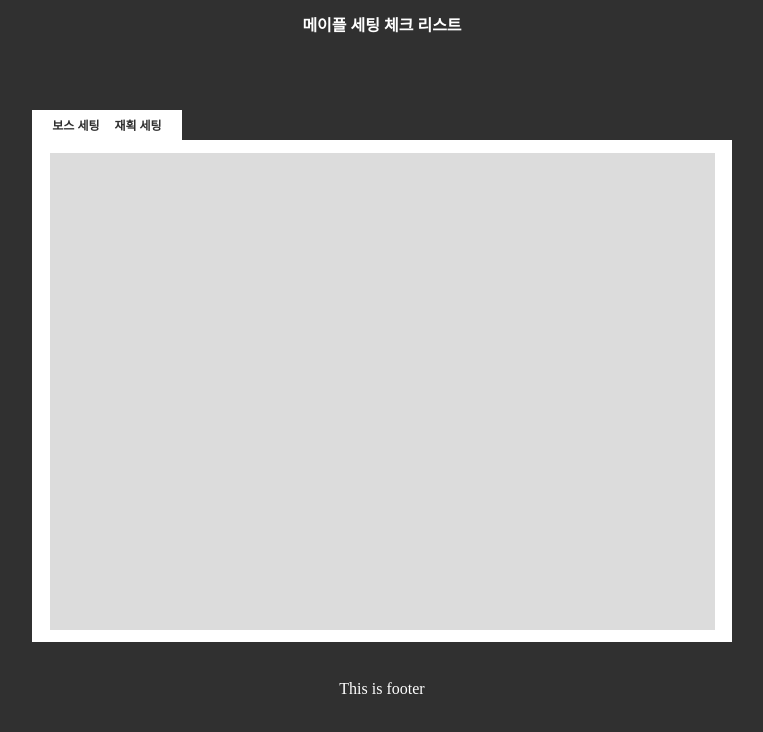
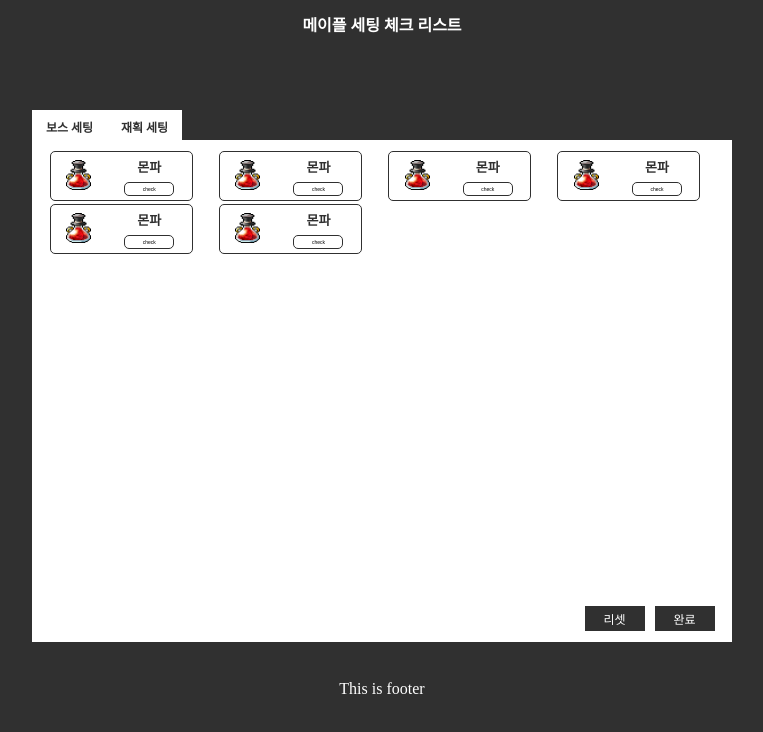
Before and after one commit to mcar100/maple_settings, a React (Create React App) app: page / in a window 1280 px wide. Shown: the top 732 px of the page, without its empty margins (258-1021 px from the left). Built offline with nearby package versions, Linux system fonts and the light colour scheme.

Commit message:
Feat, Style: 아이템리스트 레이아웃 생성 및 미디어 쿼리 적용

```diff
--- /dev/null
+++ b/src/Component/Item/MainItem.jsx
@@ -0,0 +1,16 @@
+function MainItem() {
+  const title = '몬파';
+  return (
+    <div className="main-item-container">
+      <div className="main-item-head">
+        <img className="main-item-img" src="/red_potion.png" />
+      </div>
+      <div className="main-item-body">
+        <div className="main-item-title">{title}</div>
+        <button className="main-item-checkbutton">check</button>
+      </div>
+    </div>
+  );
+}
+
+export default MainItem;
--- a/src/Component/MainPage/MainItemList.jsx
+++ b/src/Component/MainPage/MainItemList.jsx
@@ -1,7 +1,17 @@
 import react from 'react';
+import MainItem from '../Item/MainItem';
 
 function MainItemList() {
-  return <div className="main-itemList-board"></div>;
+  return (
+    <div className="main-itemList-board">
+      <MainItem />
+      <MainItem />
+      <MainItem />
+      <MainItem />
+      <MainItem />
+      <MainItem />
+    </div>
+  );
 }
 
 export default MainItemList;
--- a/src/Component/MainPage/MainPage.jsx
+++ b/src/Component/MainPage/MainPage.jsx
@@ -8,6 +8,10 @@ function MainPage() {
       <MainNav />
       <div className="main-itemList-container">
         <MainItemList />
+        <div className="button-container">
+          <button>리셋</button>
+          <button>완료</button>
+        </div>
       </div>
     </div>
   );
--- a/src/styles/global.css
+++ b/src/styles/global.css
@@ -29,6 +29,30 @@
 
 /* #f90 #303030; */
 
+/* common */
+.button-container {
+  width: 95%;
+  display: flex;
+  gap: 10px;
+  margin-top: 3px;
+  justify-content: flex-end;
+  align-items: center;
+}
+
+.button-container > button {
+  width: 60px;
+  height: 25px;
+  background-color: #303030;
+  color: #fff;
+  font-size: 12px;
+}
+
+.button-container > button:active {
+  border: 1px solid #303030;
+  background-color: #fff;
+  color: #303030;
+}
+
 /* header */
 .header-title {
   grid-row-start: 2;
@@ -46,12 +70,8 @@
 }
 
 .main-nav {
-  display: flex;
-  align-items: center;
-  justify-content: center;
   width: 150px;
   height: 30px;
-  background-color: #ffffff;
 
   font-size: 12px;
   font-weight: bold;
@@ -60,16 +80,22 @@
 
 .main-nav > ul {
   display: flex;
-  justify-content: space-evenly;
-  gap: 15px;
+  width: 100%;
+  height: 100%;
 }
 
 .main-nav > ul > li {
+  flex: 1;
   cursor: pointer;
+  background-color: #ffffff;
+  padding: 8px;
+  height: 30px;
 }
 
+/* item list */
 .main-itemList-container {
   display: flex;
+  flex-direction: column;
   justify-content: center;
   align-items: center;
   background-color: #ffffff;
@@ -77,7 +103,101 @@
 }
 
 .main-itemList-board {
+  display: grid;
+  gap: 3px;
+  grid-template-columns: 25% 25% 25% 25%;
+  grid-template-rows: repeat(6, 50px);
   width: 95%;
-  height: 95%;
-  background-color: gainsboro;
+  height: 90%;
 }
+
+/* item */
+.main-item-container {
+  display: grid;
+  grid-template-columns: 40% 60%;
+  border: 1px solid #303030;
+  border-radius: 5px;
+  width: 143px;
+  height: 50px;
+}
+
+.main-item-head {
+  padding: 8px 5px 5px 5px;
+}
+
+.main-item-img {
+  width: 25px;
+  height: 30px;
+}
+
+.main-item-body {
+  display: flex;
+  flex-direction: column;
+  justify-content: space-evenly;
+  color: #303030;
+  font-weight: bold;
+}
+
+.main-item-title {
+  padding: 1px;
+  font-size: 13px;
+}
+
+.main-item-checkbutton {
+  align-self: center;
+  padding: 3px 0px;
+  width: 50px;
+  border: 1px solid #303030;
+  border-radius: 5px;
+  background-color: #fff;
+  font-size: 5px;
+}
+
+.main-item-checkbutton:hover {
+  background-color: #303030;
+  color: #fff;
+}
+
+@media (max-width: 850px) {
+  .main-itemList-container {
+    width: 600px;
+  }
+
+  .main-itemList-board {
+    grid-template-columns: 25% 25% 25% 25%;
+  }
+}
+
+@media (max-width: 750px) {
+  .main-itemList-container {
+    width: 450px;
+  }
+
+  .main-itemList-board {
+    grid-template-columns: 33% 33% 33%;
+  }
+}
+
+@media (max-width: 550px) {
+  .main-itemList-container {
+    width: 300px;
+  }
+
+  .main-itemList-board {
+    grid-template-columns: 50% 50%;
+  }
+}
+
+@media (max-width: 350px) {
+  .main-itemList-container {
+    max-width: 150px;
+  }
+
+  .main-itemList-board {
+    grid-template-columns: 100%;
+  }
+
+  .button-container {
+    justify-content: center;
+  }
+}
```
Also changed, not shown: public/manifest.json, src/Component/Item/ShortItem.jsx (added).
